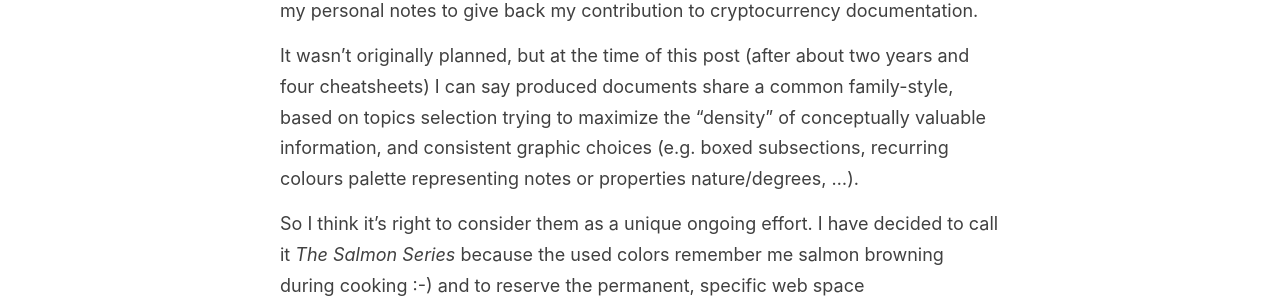
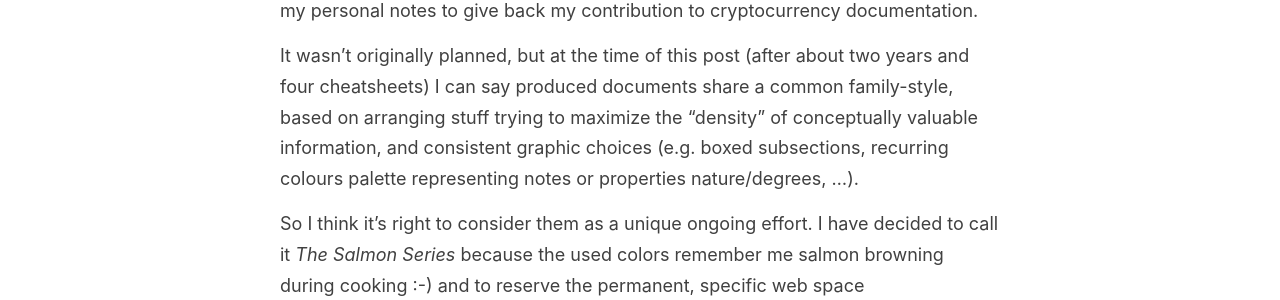
Before and after one commit to baro77/baro77.github.io, a Jekyll site: the page built from _pages/2022-8-14-Introducing-TSS.md, in a window 1280 px wide. Shown: the part 816-1116 px from the top of the page. Built offline with Jekyll 4.4.1, drawn with Linux system fonts in a browser that asks for light colours.

Commit message:
introducingtss edit

```diff
--- a/_pages/2022-8-14-Introducing-TSS.md
+++ b/_pages/2022-8-14-Introducing-TSS.md
@@ -9,7 +9,7 @@ permalink: /prova/
 <br>
 Since 2020 I'm studying Monero inner workings and producing infographics from my personal notes to give back my contribution to cryptocurrency documentation.
 
-It wasn't originally planned, but at the time of this post (after about two years and four cheatsheets) I can say produced documents share a common family-style, based on topics selection trying to maximize the "density" of conceptually valuable information, and consistent graphic choices (e.g. boxed subsections, recurring colours palette representing notes or properties nature/degrees, ...).
+It wasn't originally planned, but at the time of this post (after about two years and four cheatsheets) I can say produced documents share a common family-style, based on arranging stuff trying to maximize the "density" of conceptually valuable information, and consistent graphic choices (e.g. boxed subsections, recurring colours palette representing notes or properties nature/degrees, ...).
 
 So I think it's right to consider them as a unique ongoing effort. I have decided to call it _The Salmon Series_ because the used colors remember me salmon browning during cooking :-) and to reserve the permanent, specific web space [https://www.bybaro.it/tss](https://www.bybaro.it/tss) as privileged entry point for the project on this site.
 
```
